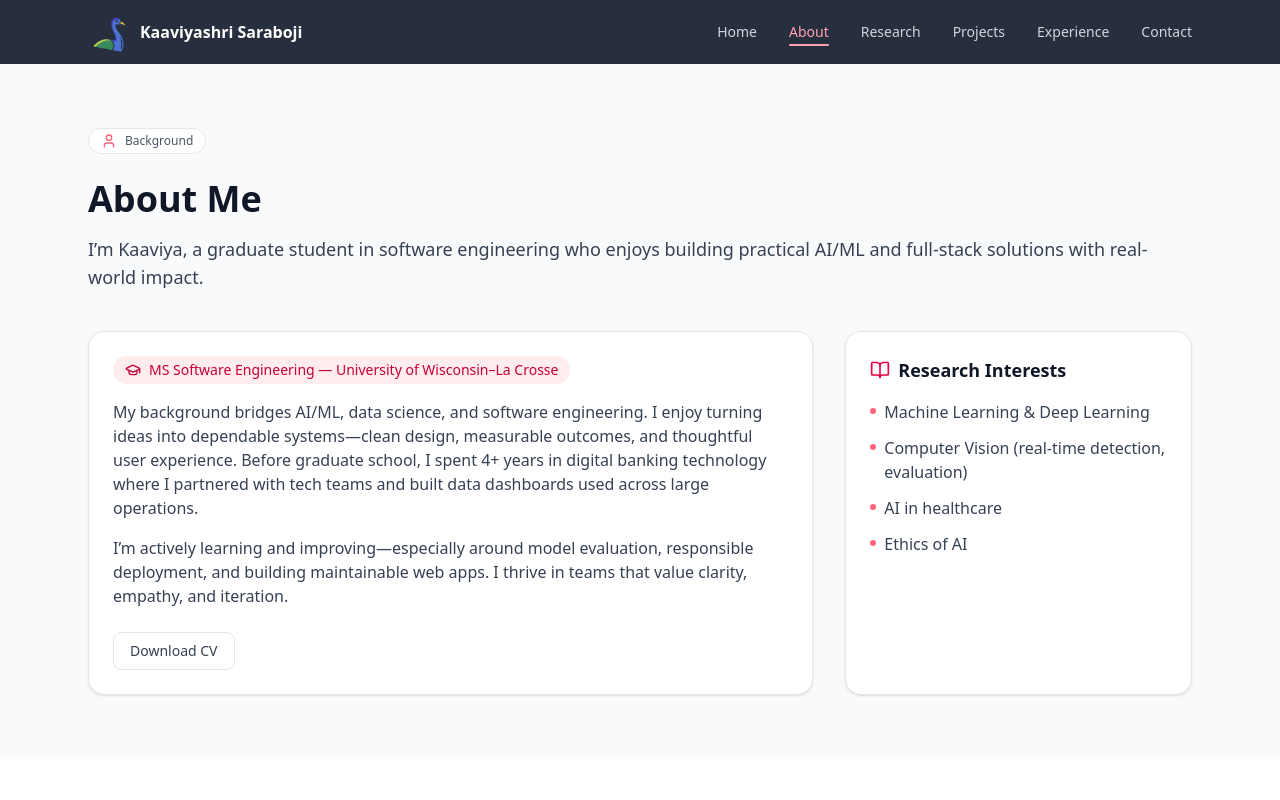
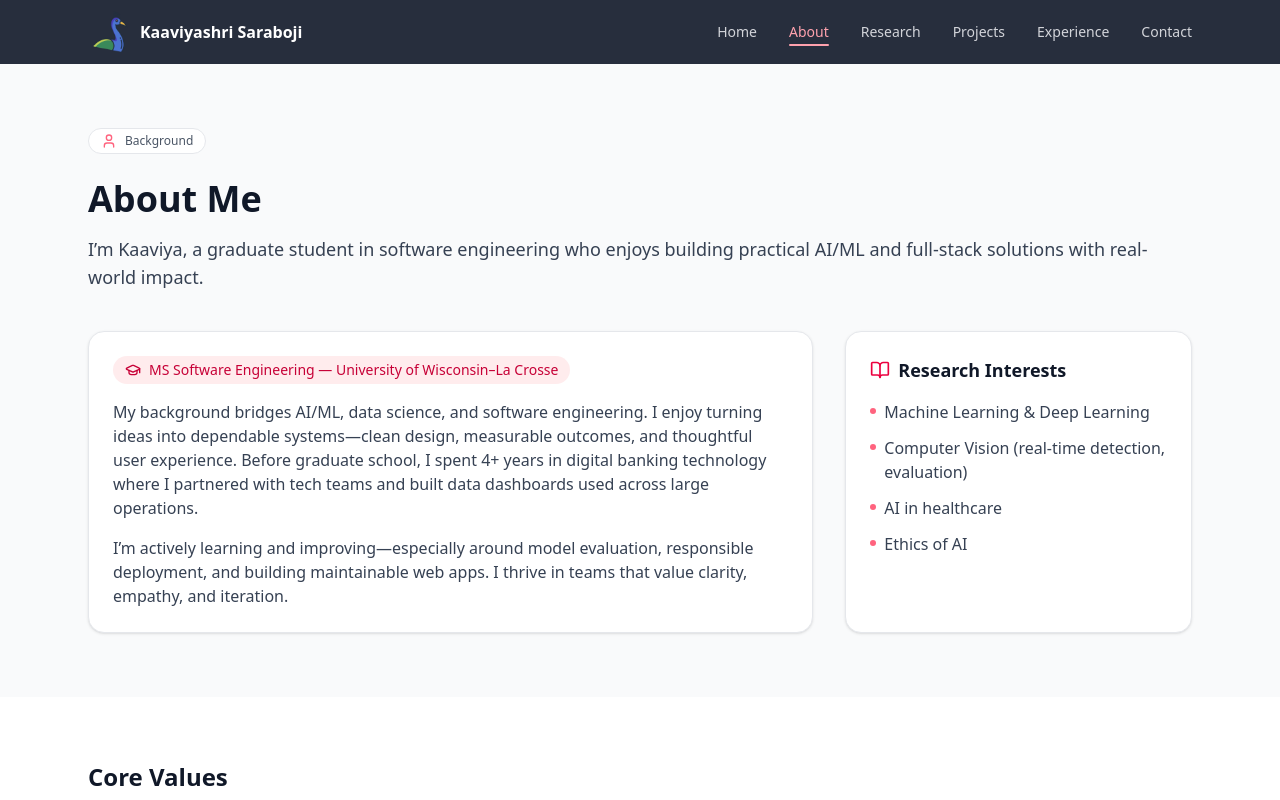
Before and after one commit to Kaaviyashri/Kaaviya_Portfolio, a React (Vite) app: page /about in a window 1280 px wide. Shown: the top 800 px of the page. Built offline with nearby package versions, Linux system fonts and the light colour scheme.

Commit message:
fix CV download

```diff
--- a/src/pages/About.jsx
+++ b/src/pages/About.jsx
@@ -68,16 +68,6 @@ export default function About() {
                   deployment, and building maintainable web apps. I thrive in teams that value{" "}
                   clarity, empathy, and iteration.
                 </p>
-
-                <div className="mt-6 flex flex-wrap gap-3">
-                  <a
-                    href="/KaaviyaSaraboji-Resume.pdf"   // <-- exact name, from /public
-                    download
-                    className="inline-flex items-center gap-2 rounded-lg border border-gray-200 bg-white px-4 py-2 text-sm font-medium text-gray-700 transition hover:border-rose-300 hover:text-rose-700"
-                  >
-                    Download CV
-                  </a>
-                </div>
               </div>
             </Reveal>
 
```
